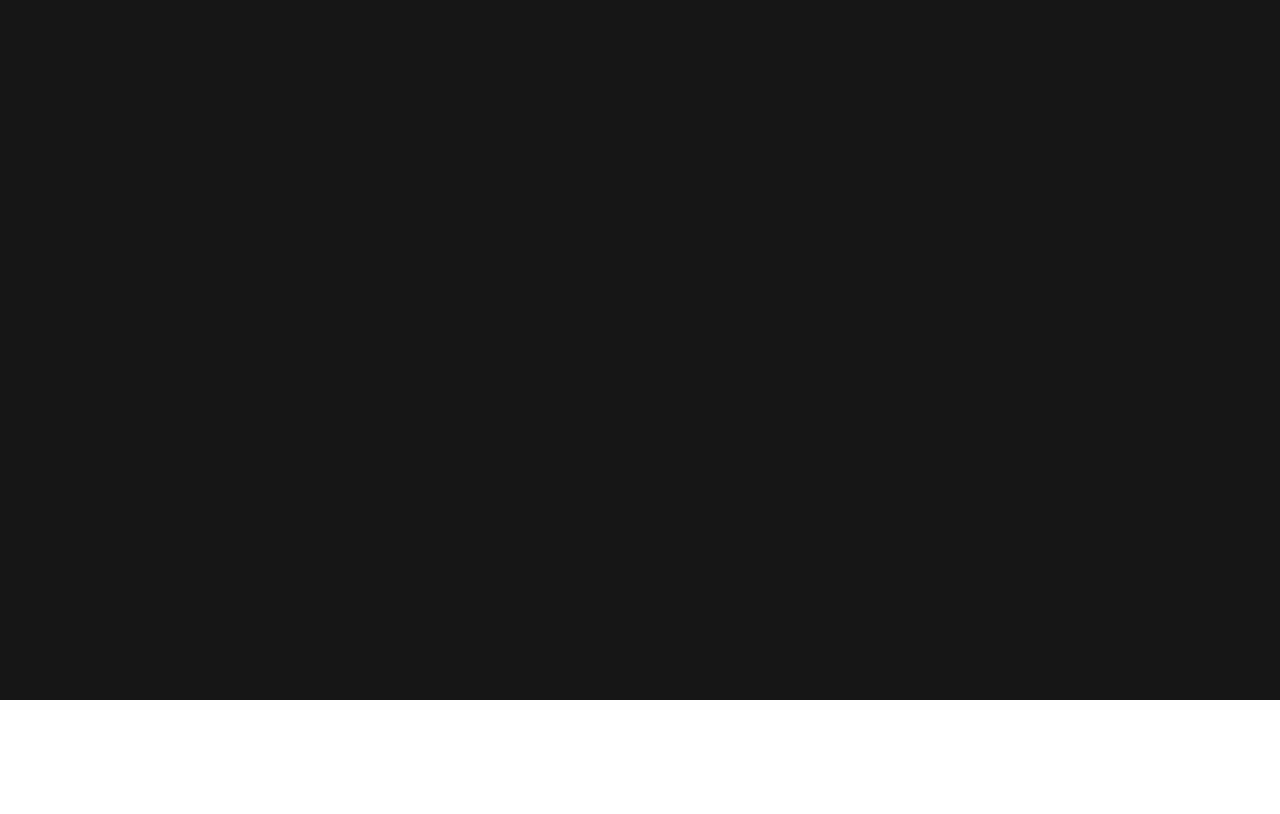
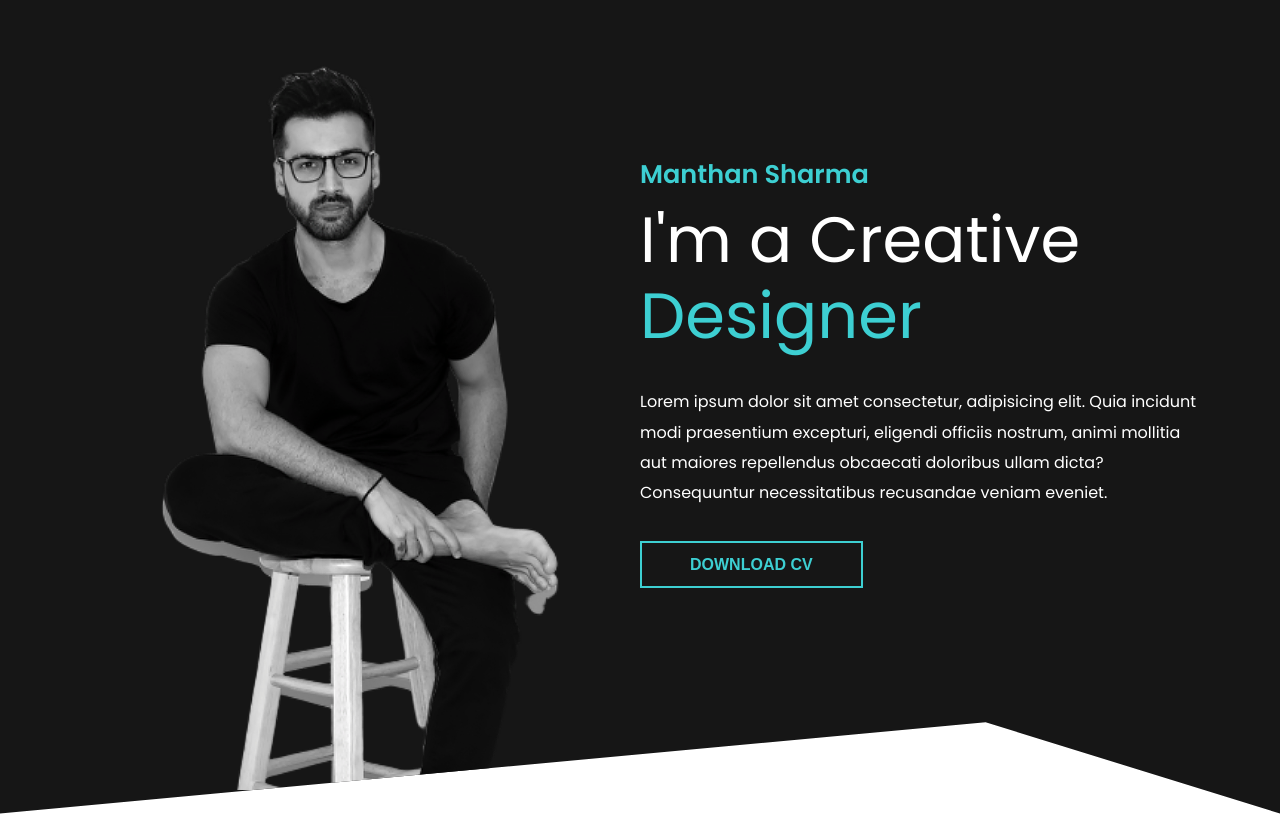
Before and after one commit to manthan1609/portfolio, a plain HTML site: page index.html in a window 1280 px wide. Shown: the part 100-914 px from the top of the page. Before the commit the page ends 800 px from the top, so only its background shows below. Drawn offline with Linux system fonts and the light colour scheme.

Commit message:
add Hero Section

```diff
--- a/css/style.css
+++ b/css/style.css
@@ -22,7 +22,7 @@ body {
 
 header {
   background: var(--dark);
-  height: 800px;
+  clip-path: polygon(0 0, 100% 0, 100% 100%, 77% 90%, 0 100%);
 }
 
 .container {
@@ -50,3 +50,39 @@ header nav .left a {
 header nav .left a:hover {
   color: var(--primary);
 }
+
+.hero {
+  padding-top: 3rem;
+  padding-bottom: 1.5rem;
+}
+
+.hero .left img {
+  width: 400px;
+}
+
+.hero .right {
+  color: var(--pure);
+  margin-top: -7rem;
+}
+
+.hero .right h6 {
+  font-size: 1.6rem;
+  color: var(--primary);
+  margin-bottom: 0.5rem;
+}
+
+.hero .right h1 {
+  font-size: 4rem;
+  font-weight: 100;
+  line-height: 1.2;
+  margin-bottom: 2rem;
+}
+
+.hero .right h1 span {
+  color: var(--primary);
+}
+
+.hero .right p {
+  line-height: 1.9;
+  margin-bottom: 2rem;
+}
--- a/css/utilities.css
+++ b/css/utilities.css
@@ -8,6 +8,15 @@
 
 .justify-between {
   justify-content: space-between;
+}
+
+
+.justify-center {
+  justify-content: center;
+}
+
+.flex-1 {
+  flex: 1;
 }
 
 .btn {
@@ -26,8 +35,23 @@
   color: var(--dark);
 }
 
+.btn-secondary {
+  background-color: transparent;
+  color: var(--primary);
+  border-color: var(--primary);
+}
+
+
 .btn-primary:hover {
   background-color: transparent;
   border-color: var(--primary);
   color: var(--primary);
 }
+
+
+
+.btn-secondary:hover {
+  background-color: var(--primary);
+  color: var(--dark);
+  border-color: transparent;
+}
--- a/index.html
+++ b/index.html
@@ -32,6 +32,24 @@
             <button class="btn btn-primary">Contact</button>
           </div>
         </nav>
+        <div class="hero flex items-center justify-between">
+          <div class="left flex-1 flex justify-center">
+            <img src="./images/man.png" alt="man" />
+          </div>
+          <div class="right flex-1">
+            <h6>Manthan Sharma</h6>
+            <h1>I'm a Creative <span>Designer</span></h1>
+            <p>
+              Lorem ipsum dolor sit amet consectetur, adipisicing elit. Quia
+              incidunt modi praesentium excepturi, eligendi officiis nostrum,
+              animi mollitia aut maiores repellendus obcaecati doloribus ullam
+              dicta? Consequuntur necessitatibus recusandae veniam eveniet.
+            </p>
+            <div>
+              <button class="btn btn-secondary">DOWNLOAD CV</button>
+            </div>
+          </div>
+        </div>
       </div>
     </header>
   </body>
```
